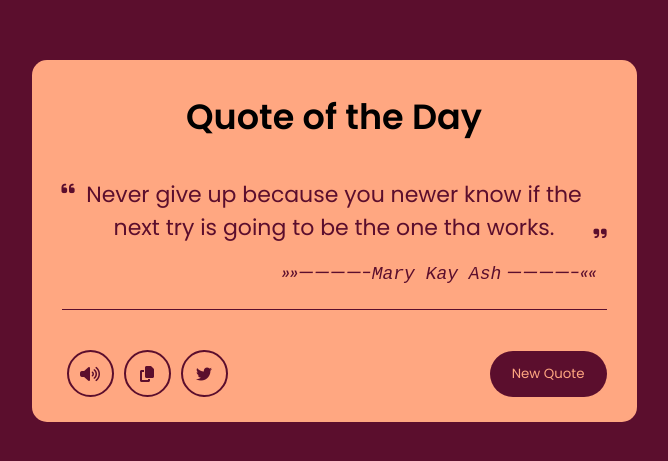
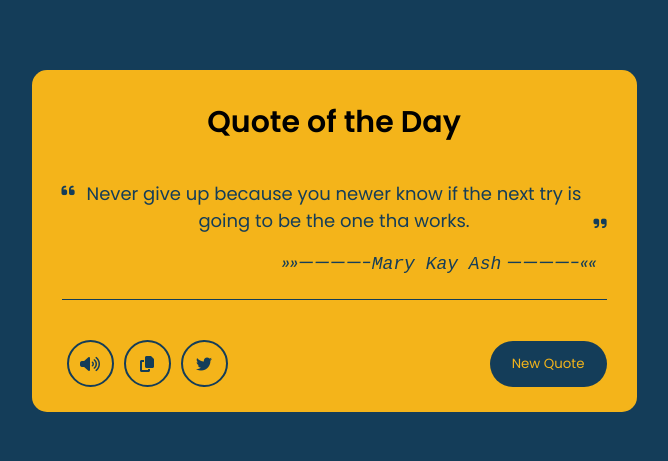
Before and after one commit to Gulverda/Random-Advicer, a plain HTML site: page index.html in a window 1280 px wide. Shown: the part 159-620 px from the top of the page, without its empty margins (306-974 px from the left). Drawn offline with Linux system fonts and the light colour scheme.

Commit message:
Color Change
secondary and primary color

```diff
--- a/style.css
+++ b/style.css
@@ -1,4 +1,8 @@
 @import url('https://fonts.googleapis.com/css2?family=Poppins:ital,wght@0,100;0,200;0,300;0,400;0,500;0,600;0,700;0,800;0,900;1,100;1,200;1,300;1,400;1,500;1,600;1,700;1,800;1,900&display=swap');
+:root{
+    --primary-color: #143d59;
+    --secondary-color: #f4b41a;
+}
 *{
     margin: 0;
     padding: 0;
@@ -10,17 +14,17 @@ body{
     align-items: center;
     justify-content: center;
     min-height: 100vh;
-    background: #5b0e2d;
+    background: var(--primary-color);
 }
 .wrapper{
     width: 605px;
-    background: #ffa781;
+    background: var(--secondary-color);
     border-radius: 15px;
     padding: 30px 30px 25px;
 }
 .wrapper header{
     font-family: 'Poppins', sans-serif;
-    font-size: 35px;
+    font-size: 30px;
     font-weight: 600;
     text-align: center;
 }
@@ -43,15 +47,15 @@ body{
     margin: 0 0 3px 10px;
 }
 .quote-area .quote{
-    font-size: 22px;
+    font-size: 18px;
     text-align: center;
     word-break: break-all;
 }
 .quote-area p{
-    color: #5b0e2d;
+    color: var(--primary-color);
 }
 .quote-area i{
-    color: #5b0e2d;
+    color: var(--primary-color);
 }
 .content .author{
     display: flex;
@@ -61,7 +65,7 @@ body{
     justify-content: flex-end;
 }
 .author p{
-    color: #5b0e2d;
+    color: var(--primary-color);
     margin: -12px 5px;
 }
 .author span:first-child{
@@ -69,7 +73,7 @@ body{
     font-family: monospace;
 }
 .wrapper .buttons{
-    border-top: 1px solid #5b0e2d;
+    border-top: 1px solid var(--primary-color);
 }
 .buttons .features{
     display: flex;
@@ -87,29 +91,29 @@ body{
     margin: 0 5px;
     height: 47px;
     width: 47px;
-    border: 2px solid #5b0e2d;
-    color: #5b0e2d;
+    border: 2px solid var(--primary-color);
+    color: var(--primary-color);
     display: flex;
     align-items: center;
     justify-content: center;
     border-radius: 50%;
-    border: 2px solid #5b0e2d;
+    border: 2px solid var(--primary-color);
     cursor: pointer;
     transition: all 0.3s ease;
 }
 .features ul li:hover{
-    background: #5b0e2d;
-    color: #ffa781;
+    background: var(--primary-color);
+    color: var(--secondary-color);
 }
 .features button{
     border: none;
     outline: none;
-    color: #ffa781;
+    color: var(--secondary-color);
     cursor: pointer;
     font-style: 16px;
     padding: 13px 22px;
     border-radius: 30px;
-    background: #5b0e2d;
+    background: var(--primary-color);
 }
 button.loading{
     opacity: 0.7;
```
